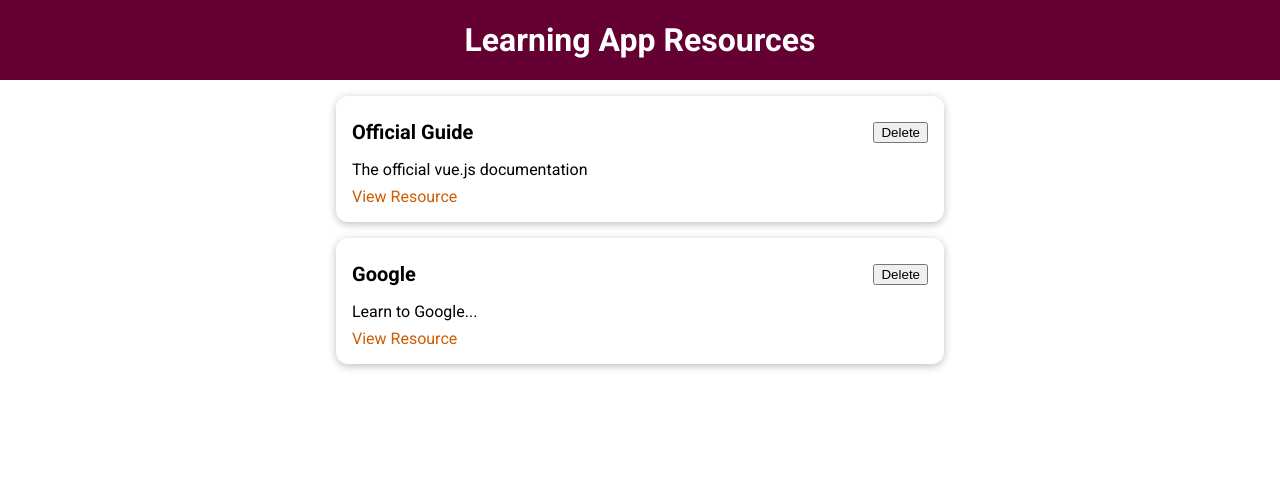
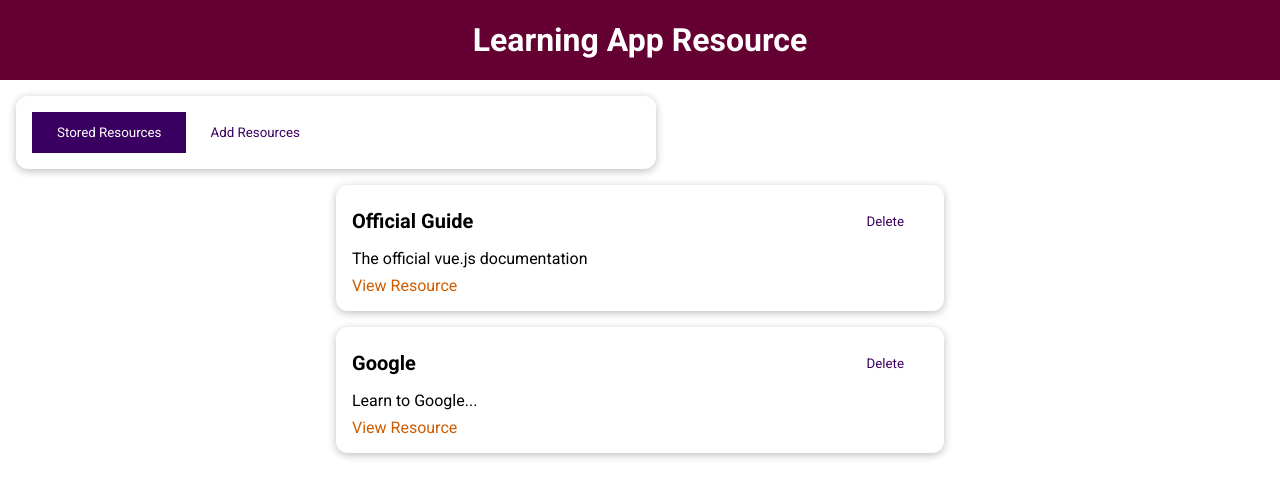
Before and after one commit to gregoryalbertt/Learning-Resource-App, a Vue app: page / in a window 1280 px wide. Shown: the top 498 px of the page. Built offline with nearby package versions, Linux system fonts and the light colour scheme.

Commit message:
Inserted dynamic component to toggle tabs

```diff
--- a/src/App.vue
+++ b/src/App.vue
@@ -1,36 +1,17 @@
 <!-- eslint-disable vue/no-multiple-template-root -->
 /* eslint-disable */
 <template>
-    <TheHeader :title="title"></TheHeader>
-    <StoredResources :resources="storedResources"></StoredResources>
+    <TheHeader title="Learning App Resource"></TheHeader>
+    <TheResources></TheResources>
 </template>
 
 <script>
 import TheHeader from './components/layouts/TheHeader.vue';
-import StoredResources from './components/learning-resources/StoredResources.vue';
-
+import TheResources from './components/learning-resources/TheResources.vue';
+import { provide } from 'vue';
 
 export default {
-    data() {
-        return {
-            title: 'Learning App Resources',
-            storedResources: [
-                {
-                    id: 'official guide',
-                    title: 'Official Guide',
-                    description: 'The official vue.js documentation',
-                    link: 'http://vuejs.org'
-                },
-                {
-                    id: 'google',
-                    title: 'Google',
-                    description: 'Learn to Google...',
-                    link: 'http://google.com'
-                },
-            ]
-        };
-    },
-    components: { StoredResources, TheHeader }
+    components: { TheHeader, TheResources }
 }
 </script>
 
--- /dev/null
+++ b/src/components/UI/BaseButton.vue
@@ -0,0 +1,42 @@
+<template>
+    <button :type="type" :class="mode">
+        <slot></slot>
+    </button>
+</template>
+
+<script>
+export default {
+    props: {
+        type: String,
+        mode: String,
+    }
+}
+</script>
+
+<style scoped>
+button {
+    padding: 0.75rem 1.5rem;
+    font-family: inherit;
+    background-color: #3a0061;
+    border: 1px solid #3a0061;
+    color: white;
+    cursor: pointer;
+}
+
+button:hover,
+button:active {
+    background-color: #270041;
+    border-color: #270041;
+}
+
+.flat {
+    background-color: transparent;
+    color: #3a0061;
+    border: none;
+}
+
+.flat:hover,
+.flat:active {
+    background-color: #edd2ff;
+}
+</style>
--- /dev/null
+++ b/src/components/learning-resources/AddResource.vue
@@ -0,0 +1,13 @@
+<template>
+    <div>
+        <h2>Add Resource</h2>
+    </div>
+</template>
+
+<script>
+export default {
+
+}
+</script>
+
+<style scoped></style>
--- a/src/components/learning-resources/LearningResource.vue
+++ b/src/components/learning-resources/LearningResource.vue
@@ -3,7 +3,7 @@
         <base-card>
             <header>
                 <h3>{{ resource.title }}</h3>
-                <button>Delete</button>
+                <base-button mode="flat">Delete</base-button>
             </header>
             <p>{{ resource.description }}</p>
             <nav>
@@ -14,6 +14,7 @@
 </template>
 
 <script>
+
 
 export default {
     props: {
--- a/src/components/learning-resources/StoredResources.vue
+++ b/src/components/learning-resources/StoredResources.vue
@@ -9,9 +9,7 @@
 import LearningResource from './LearningResource.vue';
 
 export default {
-    props: {
-        resources: {}
-    },
+    inject: ['resources'],
     components: { LearningResource }
 }
 </script>
--- /dev/null
+++ b/src/components/learning-resources/TheResources.vue
@@ -0,0 +1,57 @@
+<!-- eslint-disable vue/no-multiple-template-root -->
+<template>
+    <base-card>
+        <base-button @click="setSelectedTab('stored-resources')" :mode="storedResButtonMode">Stored Resources</base-button>
+        <base-button @click="setSelectedTab('add-resource')" :mode="addResButtonMode">Add Resources</base-button>
+    </base-card>
+    <component :is="selectedTab"></component>
+</template>
+
+<script>
+import StoredResources from './StoredResources.vue';
+import AddResource from './AddResource.vue';
+
+export default {
+    data() {
+        return {
+            selectedTab: 'stored-resources',
+            storedResources: [
+                {
+                    id: 'official guide',
+                    title: 'Official Guide',
+                    description: 'The official vue.js documentation',
+                    link: 'http://vuejs.org'
+                },
+                {
+                    id: 'google',
+                    title: 'Google',
+                    description: 'Learn to Google...',
+                    link: 'http://google.com'
+                },
+            ]
+        };
+    },
+    provide() {
+        return {
+            resources: this.storedResources
+        }
+    },
+    methods: {
+        setSelectedTab(tab) {
+            this.selectedTab = tab;
+        }
+    },
+    computed: {
+        storedResButtonMode() {
+            return this.selectedTab === 'stored-resources' ? null : 'flat'
+        },
+        addResButtonMode() {
+            return this.selectedTab === 'add-resource' ? null : 'flat'
+        },
+    },
+    components: { StoredResources, AddResource }
+
+}
+</script>
+
+<style scoped></style>
--- a/src/main.js
+++ b/src/main.js
@@ -1,7 +1,11 @@
 import { createApp } from "vue";
 import App from "@/App.vue";
 import BaseCard from "@/components/UI/BaseCard.vue";
+import BaseButton from "@/components/UI/BaseButton.vue";
 
 const app = createApp(App);
+
 app.component("base-card", BaseCard);
+app.component("base-button", BaseButton);
+
 app.mount("#app");
```
